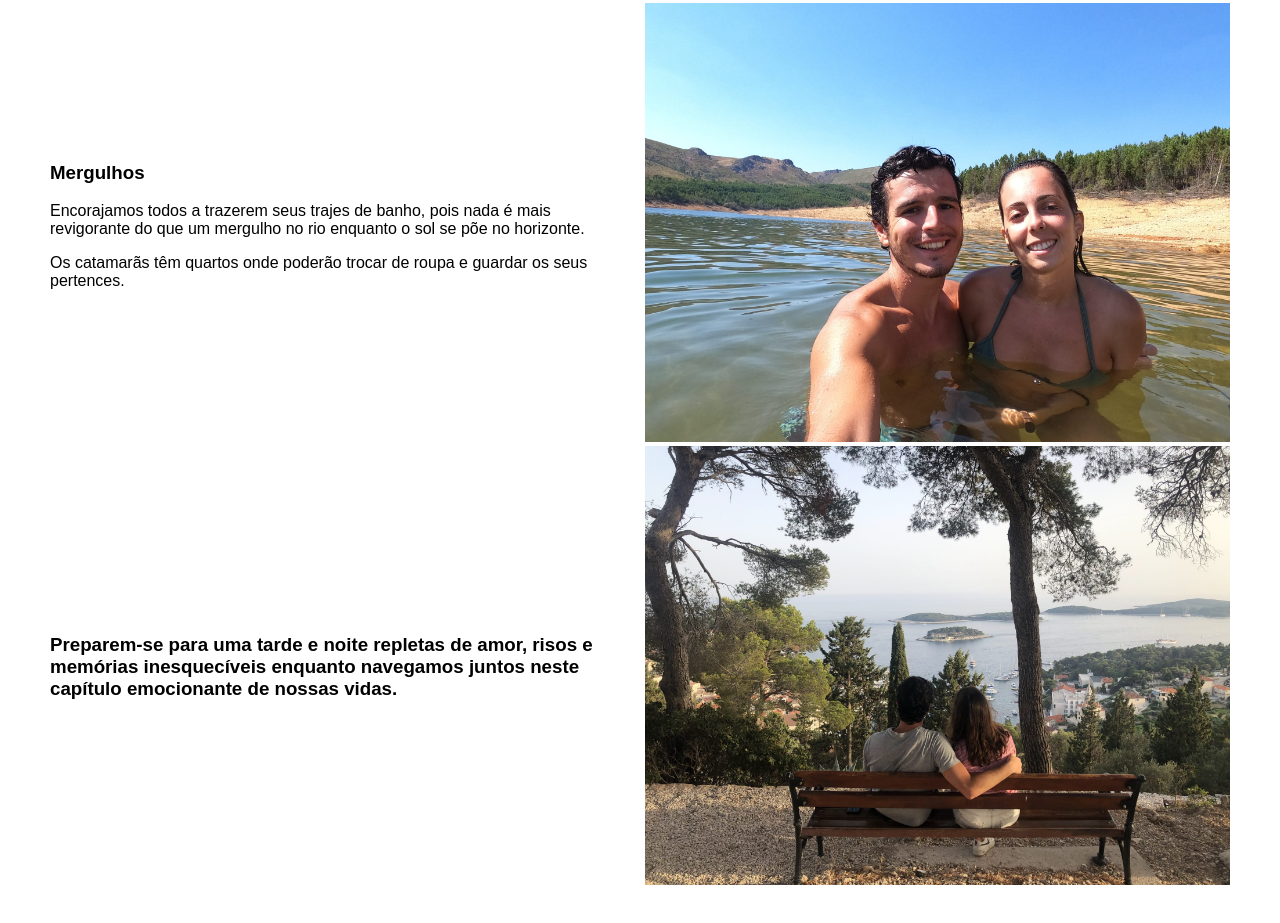
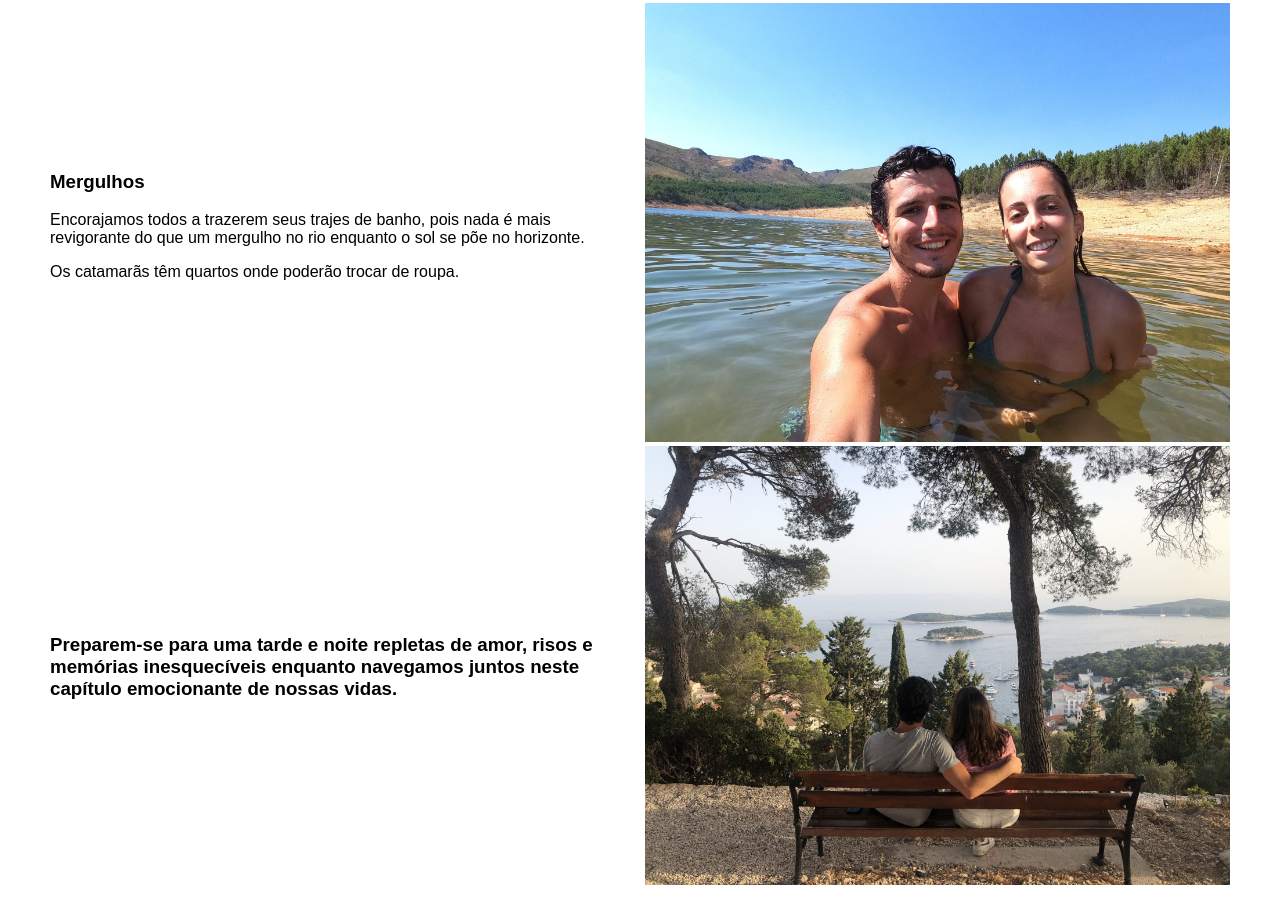
Before and after one commit to leitaomonteiro18/leitaomonteiro18, a plain HTML site: page index.html in a window 1280 px wide. Shown: the part 1319-2242 px from the top of the page. Drawn offline with Linux system fonts and the light colour scheme.

Commit message:
Update index.html

```diff
--- a/index.html
+++ b/index.html
@@ -166,7 +166,7 @@
   <div class="text">
     <h3>Mergulhos</h3>
     <p>Encorajamos todos a trazerem seus trajes de banho, pois nada é mais revigorante do que um mergulho no rio enquanto o sol se põe no horizonte. </p>
-    <p>Os catamarãs têm quartos onde poderão trocar de roupa e guardar os seus pertences. </p>
+    <p>Os catamarãs têm quartos onde poderão trocar de roupa. </p>
   </div>
   <div class="image">
     <img src="banhos.jpeg" alt="banhos">
```
